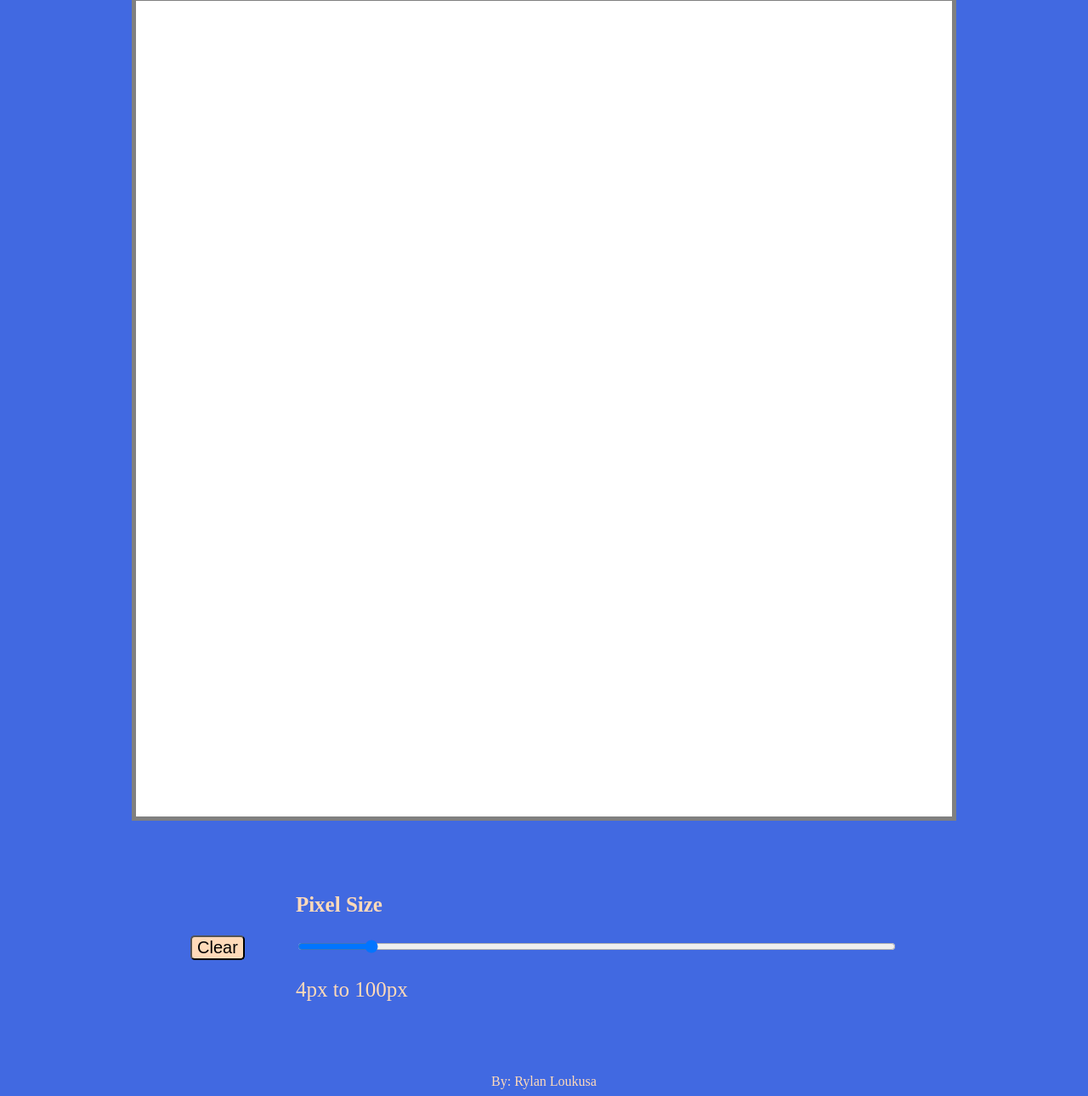
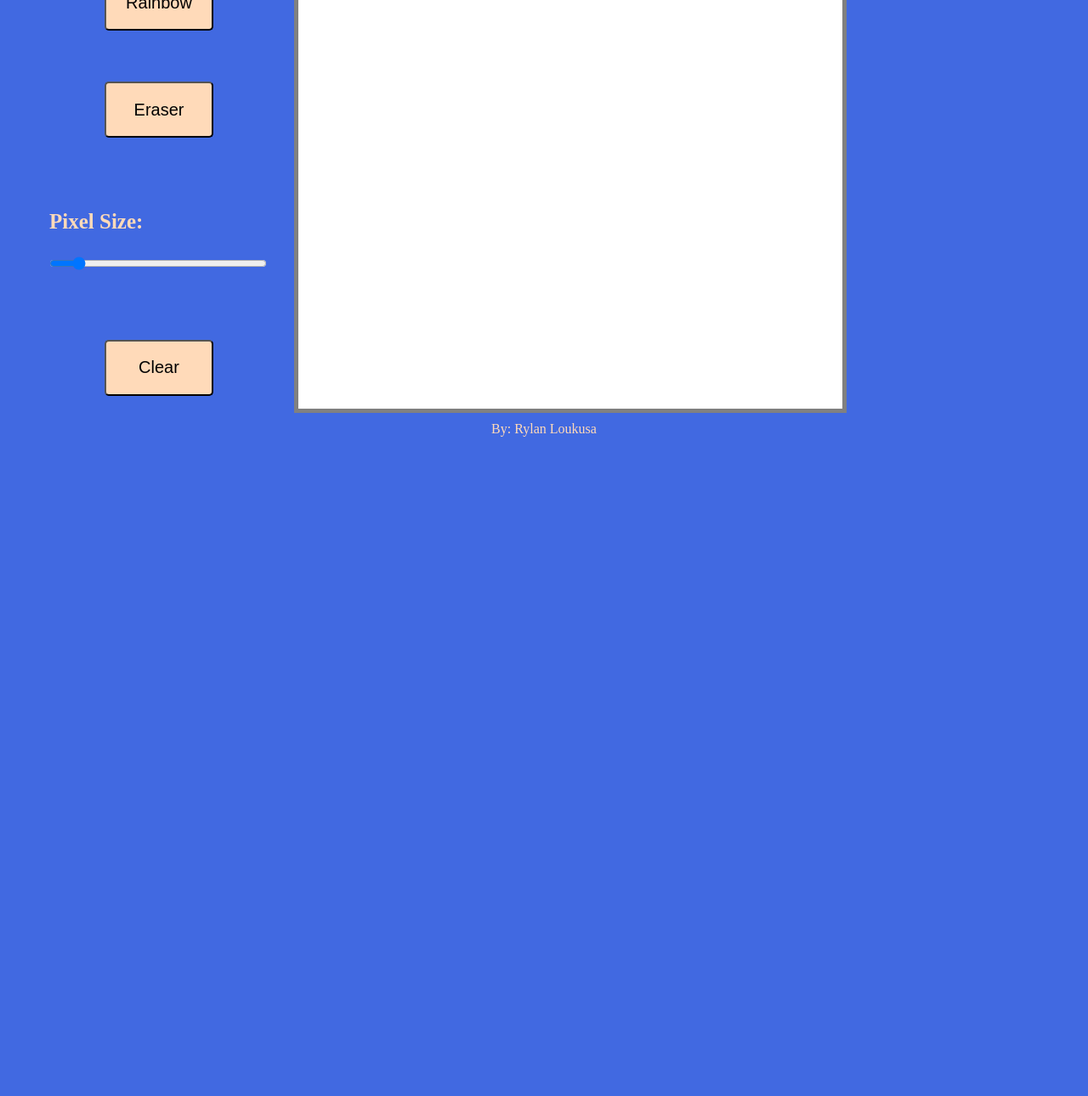
Before and after one commit to RylanLoukusa/etch-a-sketch, a plain HTML site: page index.html in a window 1280 px wide. Shown: the part 297-1587 px from the top of the page at 85% size. After the commit the page ends 819 px from the top, so only its background shows below. Drawn offline with Linux system fonts and the light colour scheme.

Commit message:
Add files via upload
edited the shaping and styling

```diff
--- a/etch-a-sketch.css
+++ b/etch-a-sketch.css
@@ -9,38 +9,46 @@ body {
     min-height: 100vh;
  }
 
+ .section {
+  margin-right: 30vw;
+  display: flex;
+  flex-direction: row;
+ }
+
  h1 {
      text-align:center;
-     color: peachpuff;
+     color: rgb(255, 230, 209);
      font-size: 80px;
+     margin-top: 10px;
    }
 
-   .buttons {
+.grid-options {
+  display: flex;
+  flex-direction: column;
+  color:  peachpuff;
+  padding-left: 10vw;;
+}
+
+p {
+  font-size: 25px;
+}
+
+.slide {
+  width: 20vw;
+}
+
+p, .slide {
+  margin-left: 0vw;
+}
+
+   button {
      color:black;
-     display: flex;
-     justify-content: center;
-
-
-   }
-
-   .color-choice {
      background-color:  peachpuff;
-     padding: 5px;
-     margin: 10px;
+     padding: 10px;
      font-size: 20px;
      border-radius: 5px;
+     width:10vw;
    }
-
-   .grid-options {
-     color:  peachpuff;
-   }
-
-   .clear {
-    background-color:  peachpuff;
-    font-size: 20px;
-    border-radius: 5px;
-   }
-
 
    .container {
      display: grid;
@@ -51,14 +59,11 @@ body {
    }
 
    .container-wrapper {
-     height: 75vw;
+     height: 75vh;
      width: 75vw;
-     max-height: var(--content-width);;
+     max-height: var(--content-width);
      max-width: var(--content-width);
-     margin: 30px auto;
      position: relative;
-
-
  }
 
  .container > * {
@@ -69,19 +74,21 @@ body {
  }
 
  .container-wrapper {
-     height: 75vw;
-     width: 75vw;
+     height: 80vh;
+     width: 50vw;
      max-height: var(--content-width);;
      max-width: var(--content-width);
-     margin: 30px auto;
+     margin: 10px auto;
      position: relative;
      border: solid 5px;
-     border-color: grey
+     border-color: grey;
+     margin-top: -30px;
+
  }
 
  .grid-options {
      width: (75vw + 40px);
-     margin-bottom: 30px;
+     margin-top: -50px;
      max-width: (var(--content-width) + 40px);
      display: flex;
      justify-content: center;
@@ -94,13 +101,6 @@ body {
      margin: 30px;
  }
 
- p {
-    font-size: 25px;
- }
-
- .slide {
-    width: 55vw;
- }
 
    footer {
      color:  peachpuff;
--- a/etch-a-sketch.js
+++ b/etch-a-sketch.js
@@ -3,6 +3,7 @@ const clearButton = document.querySelector('.clear');
 const colorButtons = document.querySelectorAll('.color-choice');
 var slider = document.querySelector('#sizeRange');
 var color = 'black'
+
 function createGrid(gridNumber) {
   let gridSize = gridNumber * gridNumber
   for (let i=1; i <= gridSize; i++) {
@@ -67,7 +68,7 @@ function userColorSelection(event) {
 }
 
 //Size when page is loaded
-createGrid(16)
+createGrid(2)
 
 clearButton.addEventListener('click',eraseBoard);
 colorButtons.forEach(colorButton => colorButton.addEventListener('click', changeColor));
--- a/index.html
+++ b/index.html
@@ -10,25 +10,25 @@
 </head>
 <body>
     <h1> Etch-a-Sketch </h1>
-    <div class="Buttons">
+    <div class="section">
+        <div class="grid-options">
                  <button class="color-choice" data-color="black" type="button">Black</button>
                  <button class="color-choice" data-color="rainbow" type="button">Rainbow</button>
                  <button class="color-choice" data-color="eraser" type="button">Eraser</button>
 
+          <div class ="size-container">
+             <p><b><strong>Pixel Size: </strong></b></p>
+             <input type="range" min="4" max="100" value="15" id="sizeRange" class="slide">
+          </div>
+          <button class="clear" type="button"> Clear </button>
      </div>
 
      <div class="container-wrapper">
             <div class="container"></div>
      </div>
 
-    <div class="grid-options">
-        <button class="clear" type="button"> Clear </button>
-        <div class ='size-container'>
-            <p><strong>Pixel Size</strong></p>
-            <input type="range" min="4" max="100" value="15" id="sizeRange" class="slide">
-            <p> 4px to 100px</p>
 </div>
-    </div>
+
 
 
 </body>
```
Lines whose indentation alone changed are shown as unchanged.
